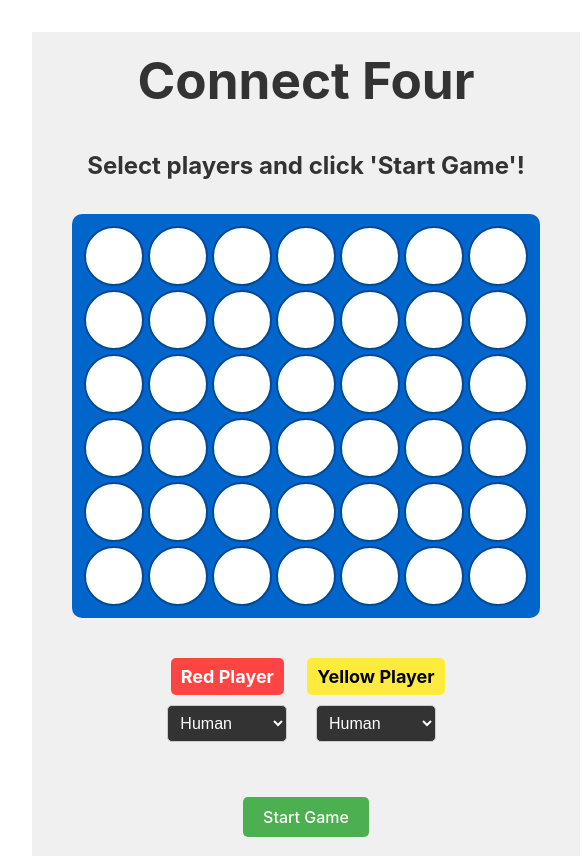
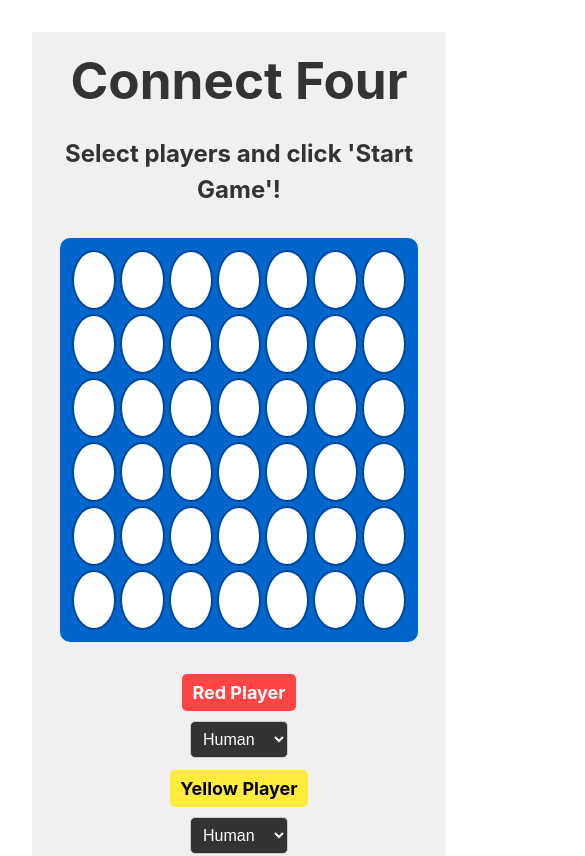
Before and after one commit to eithan/connect-four, a React (Vite) app in the folder web/: page / in a window 390 px wide. Shown: the top 856 px of the page, 585 px wide, since content can reach past the window. Built offline with nearby package versions, Linux system fonts and the light colour scheme.

Commit message:
Trying a more responsive design to fit better on mobile

```diff
--- a/web/src/components/Board.css
+++ b/web/src/components/Board.css
@@ -4,6 +4,8 @@
   align-items: center;
   padding: 20px;
   gap: 20px;
+  min-height: 100vh;
+  box-sizing: border-box;
 }
 
 .board {
@@ -107,61 +109,184 @@
   background-color: #444;
 }
 
-/* Responsive layout
+/* Responsive layout */
+@media (max-width: 768px) {
+  .game-container {
+    padding: 10px;
+    gap: 15px;
+    min-height: 100vh;
+  }
+
+  .board {
+    padding: 6px;
+    width: calc(100vw - 40px);
+    max-width: calc(100vw - 40px);
+    box-sizing: border-box;
+    max-width: 400px;
+  }
+
+  .board-row {
+    display: flex;
+    width: 100%;
+  }
+
+  .status {
+    font-size: 20px;
+    text-align: center;
+  }
+
+  .player-selection {
+    flex-direction: column;
+    gap: 15px;
+    margin: 15px 0;
+  }
+
+  .player-select {
+    flex-direction: row;
+    gap: 10px;
+  }
+
+  .player-label {
+    min-width: 70px;
+    font-size: 13px;
+    padding: 6px 12px;
+  }
+
+  .player-select select {
+    min-width: 100px;
+    font-size: 13px;
+  }
+
+  .controls button {
+    padding: 12px 20px;
+    font-size: 15px;
+    min-height: 44px;
+    touch-action: manipulation;
+  }
+}
+
 @media (max-width: 480px) {
   .game-container {
     padding: 8px;
-    gap: 8px;
+    gap: 12px;
   }
+
   .board {
-    padding: 8px;
-    width: calc(100vw - 16px);
-    max-width: calc(100vw - 16px);
-    overflow: hidden;
-    box-sizing: border-box;
-    display: grid;
-    grid-template-columns: repeat(7, 1fr);
-    grid-template-rows: repeat(6, 1fr);
-    gap: 4px;
-    aspect-ratio: 7 / 6;
+    padding: 4px;
+    width: calc(100vw - 32px);
+    max-width: calc(100vw - 32px);
   }
-  .board-row {
-    display: contents;
-  }
+
   .status {
     font-size: 18px;
   }
+
+  .player-selection {
+    gap: 12px;
+    margin: 12px 0;
+  }
+
+  .player-select {
+    gap: 8px;
+  }
+
+  .player-label {
+    min-width: 60px;
+    font-size: 12px;
+    padding: 5px 10px;
+  }
+
+  .player-select select {
+    min-width: 90px;
+    font-size: 12px;
+  }
+
   .controls button {
-    padding: 8px 14px;
+    padding: 10px 18px;
     font-size: 14px;
+    min-height: 44px;
+    touch-action: manipulation;
   }
 }
 
 @media (max-width: 360px) {
   .game-container {
     padding: 6px;
-    gap: 6px;
+    gap: 10px;
+    min-height: 100vh;
   }
+
   .board {
-    padding: 6px;
-    width: calc(100vw - 12px);
-    max-width: calc(100vw - 12px);
-    overflow: hidden;
-    box-sizing: border-box;
-    display: grid;
-    grid-template-columns: repeat(7, 1fr);
-    grid-template-rows: repeat(6, 1fr);
-    gap: 3px;
-    aspect-ratio: 7 / 6;
+    padding: 3px;
+    width: calc(100vw - 24px);
+    max-width: calc(100vw - 24px);
   }
-  .board-row {
-    display: contents;
-  }
+
   .status {
     font-size: 16px;
   }
+
+  .player-selection {
+    gap: 10px;
+    margin: 10px 0;
+  }
+
+  .player-label {
+    min-width: 55px;
+    font-size: 11px;
+    padding: 4px 8px;
+  }
+
+  .player-select select {
+    min-width: 80px;
+    font-size: 11px;
+  }
+
   .controls button {
-    padding: 8px 12px;
+    padding: 8px 16px;
     font-size: 13px;
+    min-height: 44px;
+    touch-action: manipulation;
   }
-}*/
+}
+
+/* Extra small screens */
+@media (max-width: 320px) {
+  .game-container {
+    padding: 4px;
+    gap: 8px;
+  }
+
+  .board {
+    padding: 2px;
+    width: calc(100vw - 16px);
+    max-width: calc(100vw - 16px);
+  }
+
+  .status {
+    font-size: 14px;
+  }
+
+  .player-selection {
+    gap: 8px;
+    margin: 8px 0;
+  }
+
+  .player-label {
+    min-width: 50px;
+    font-size: 10px;
+    padding: 3px 6px;
+  }
+
+  .player-select select {
+    min-width: 70px;
+    font-size: 10px;
+  }
+
+  .controls button {
+    padding: 8px 14px;
+    font-size: 12px;
+    min-height: 44px;
+    touch-action: manipulation;
+  }
+}
--- a/web/src/components/Cell.css
+++ b/web/src/components/Cell.css
@@ -54,7 +54,20 @@
   }
 }
 
-/* Responsive sizing for smaller screens
+/* Responsive sizing for smaller screens */
+@media (max-width: 768px) {
+  .cell {
+    width: 100%;
+    height: 100%;
+    padding: 3px;
+    border-width: 1px;
+    aspect-ratio: 1 / 1;
+    box-sizing: border-box;
+    flex: 1;
+    min-width: 0;
+  }
+}
+
 @media (max-width: 480px) {
   .cell {
     width: 100%;
@@ -63,14 +76,8 @@
     border-width: 1px;
     aspect-ratio: 1 / 1;
     box-sizing: border-box;
-  }
-  .cell::after {
-    width: 80%;
-    height: 80%;
-  }
-  .piece {
-    width: 80%;
-    height: 80%;
+    flex: 1;
+    min-width: 0;
   }
 }
 
@@ -78,17 +85,24 @@
   .cell {
     width: 100%;
     height: 100%;
-    padding: 2px;
+    padding: 1px;
     border-width: 1px;
     aspect-ratio: 1 / 1;
     box-sizing: border-box;
+    flex: 1;
+    min-width: 0;
   }
-  .cell::after {
-    width: 80%;
-    height: 80%;
+}
+
+@media (max-width: 320px) {
+  .cell {
+    width: 100%;
+    height: 100%;
+    padding: 1px;
+    border-width: 1px;
+    aspect-ratio: 1 / 1;
+    box-sizing: border-box;
+    flex: 1;
+    min-width: 0;
   }
-  .piece {
-    width: 80%;
-    height: 80%;
-  }
-} */
+}
```
